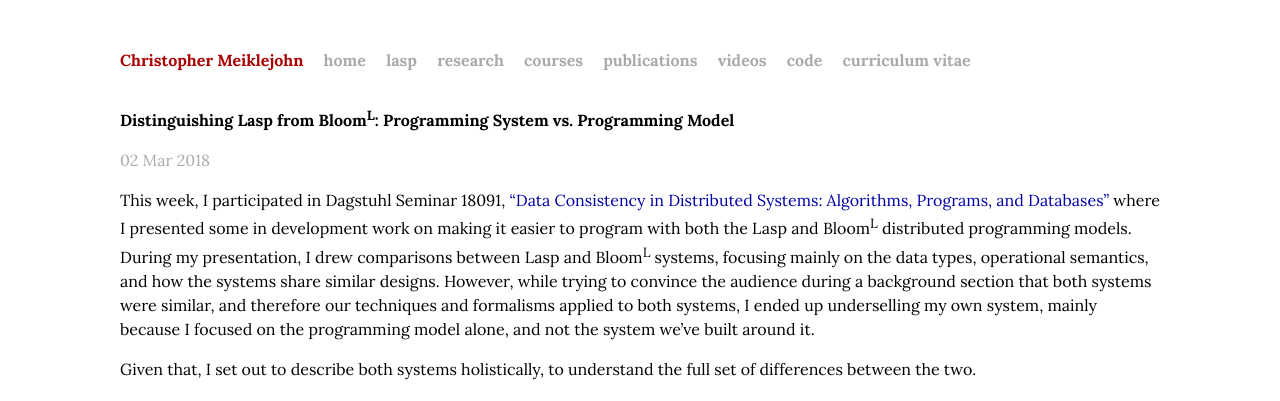
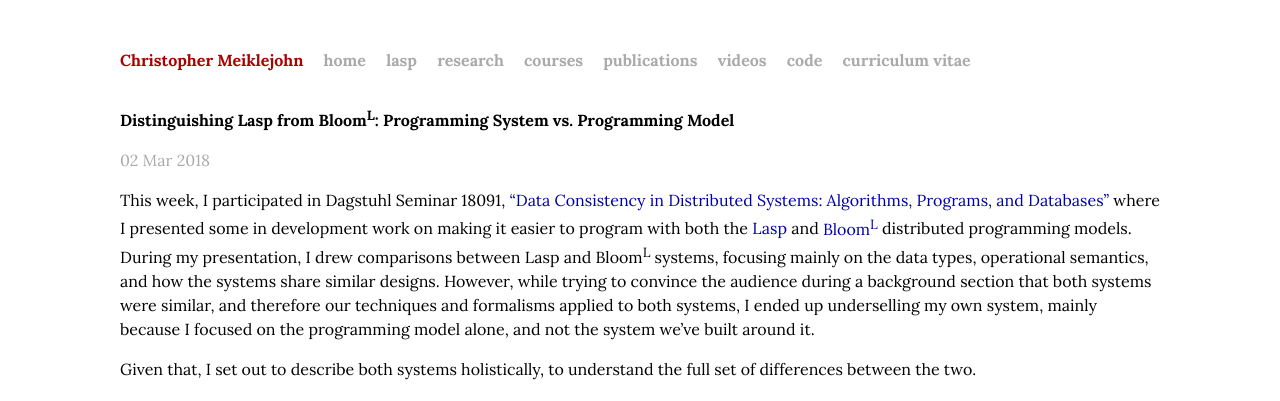
Before and after one commit to cmeiklejohn/cmeiklejohn.github.io, a Jekyll site: the page built from _posts/2018-03-02-lasp-vs-bloom.markdown, in a window 1280 px wide. Shown: the top 401 px of the page. Built offline with Jekyll 4.4.1, drawn with Linux system fonts in a browser that asks for light colours; comment, search, counter and statistics services are not loaded; some of the changed lines change nothing that is shown.

Commit message:
Improvements

```diff
--- a/_posts/2018-03-02-lasp-vs-bloom.markdown
+++ b/_posts/2018-03-02-lasp-vs-bloom.markdown
@@ -6,7 +6,7 @@ categories: lasp
 group: syncfree
 ---
 
-This week, I participated in Dagstuhl Seminar 18091, ["Data Consistency in Distributed Systems: Algorithms, Programs, and Databases"](https://www.dagstuhl.de/en/program/calendar/semhp/?semnr=18091) where I presented some in development work on making it easier to program with both the Lasp and Bloom<sup>L</sup> distributed programming models.  During my presentation, I drew comparisons between Lasp and Bloom<sup>L</sup> systems, focusing mainly on the data types, operational semantics, and how the systems share similar designs.  However, while trying to convince the audience during a background section that both systems were similar, and therefore our techniques and formalisms applied to both systems, I ended up underselling my own system, mainly because I focused on the programming model alone, and not the system we've built around it.
+This week, I participated in Dagstuhl Seminar 18091, ["Data Consistency in Distributed Systems: Algorithms, Programs, and Databases"](https://www.dagstuhl.de/en/program/calendar/semhp/?semnr=18091) where I presented some in development work on making it easier to program with both the [Lasp](https://dl.acm.org/citation.cfm?id=2790449.2790525) and [Bloom<sup>L</sup>](https://dl.acm.org/citation.cfm?id=2391230) distributed programming models.  During my presentation, I drew comparisons between Lasp and Bloom<sup>L</sup> systems, focusing mainly on the data types, operational semantics, and how the systems share similar designs.  However, while trying to convince the audience during a background section that both systems were similar, and therefore our techniques and formalisms applied to both systems, I ended up underselling my own system, mainly because I focused on the programming model alone, and not the system we've built around it.
 
 Given that, I set out to describe both systems holistically, to understand the full set of differences between the two.
 
```
